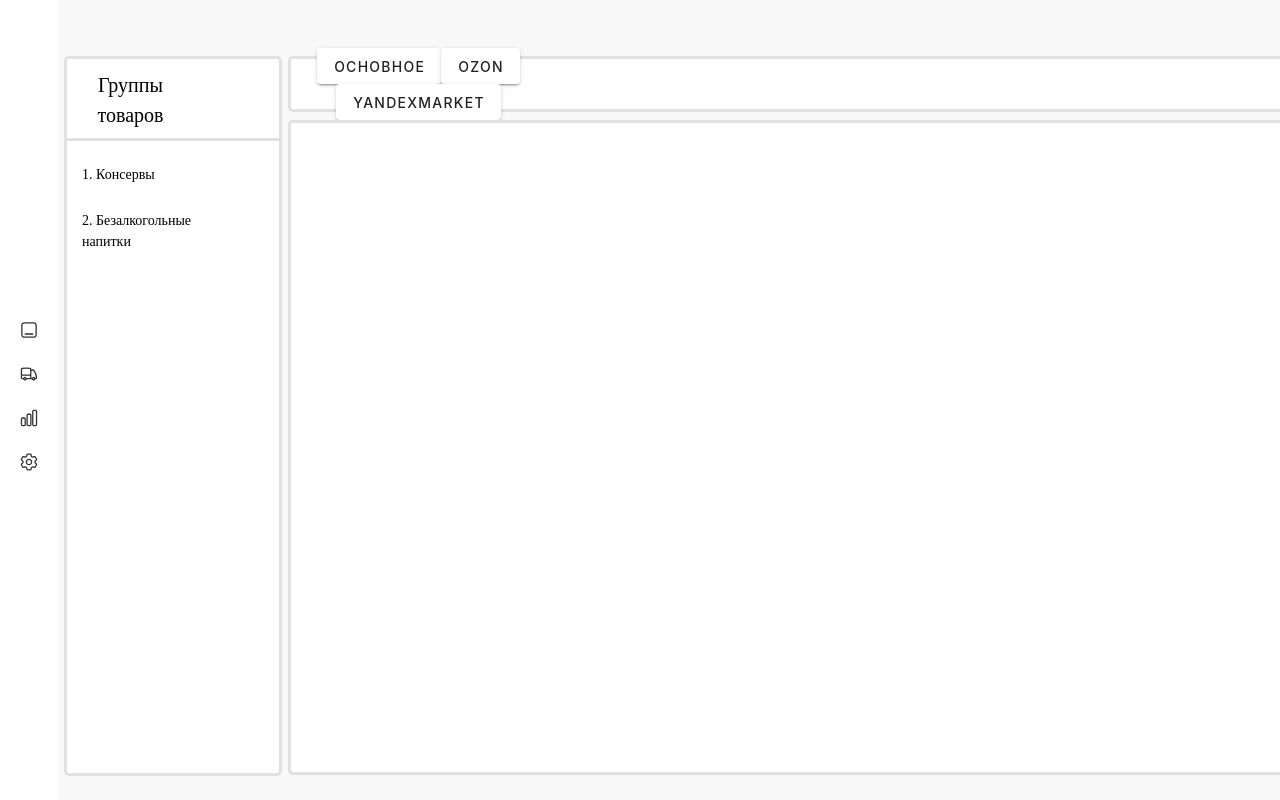
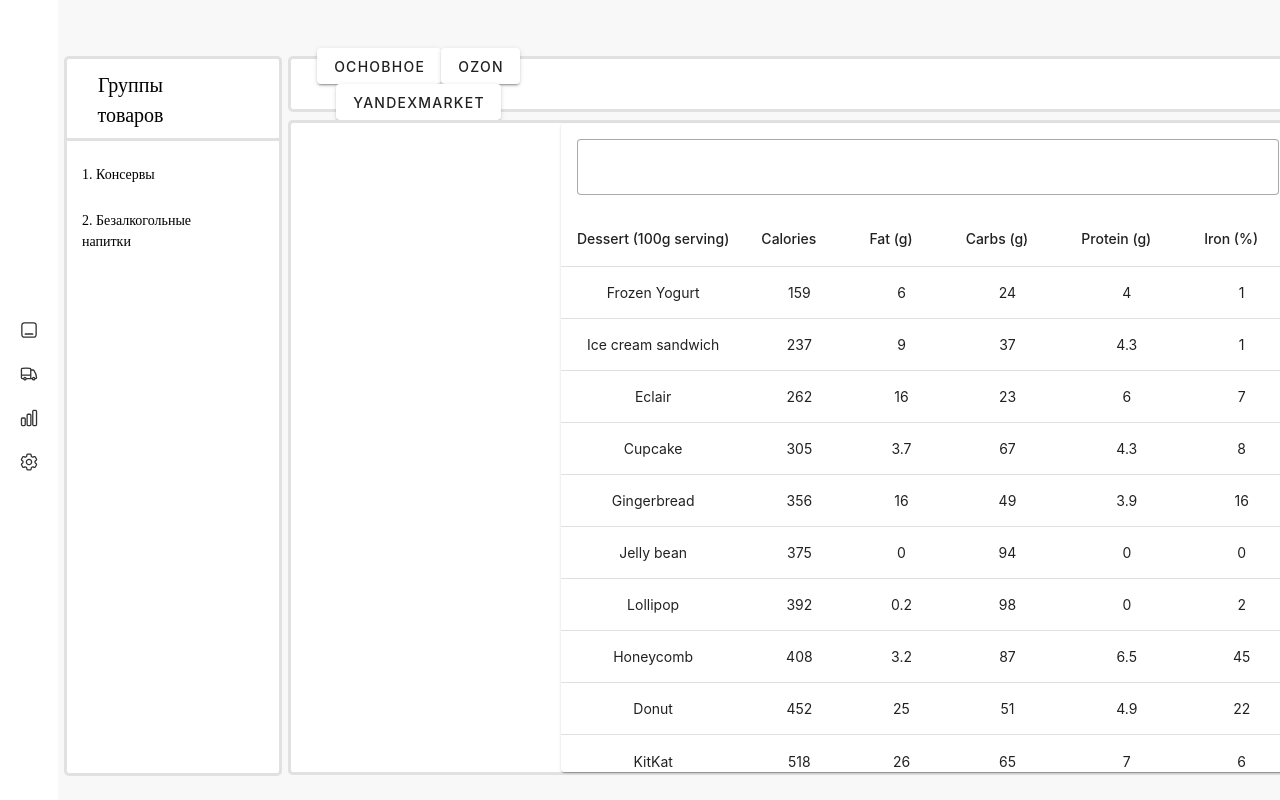
Before and after one commit to griga2/marketplace_entersight_adminpanel, a Vue app: page /products/preserves in a window 1280 px wide. Built offline with nearby package versions, Linux system fonts and the light colour scheme; a web font is replaced by a local one.

Commit message:
павапвап

```diff
--- a/src/views/LayoutVuew/LayoutVuew.vue
+++ b/src/views/LayoutVuew/LayoutVuew.vue
@@ -33,7 +33,8 @@ import { RouterView } from 'vue-router';
             </ProductsView>
 
             <section>
-            <Table><RouterView/></Table>
+            <Table></Table>
+
             </section>
         </main>
 
--- a/src/views/Products/Tables/PreservesTable.vue
+++ b/src/views/Products/Tables/PreservesTable.vue
@@ -1,10 +1,125 @@
 <template>
-    <section class="table">
-        <h2>Таблица Консервов</h2>
-        <!-- Здесь ваша таблица -->
-    </section>
-</template>
+    <v-card>
+      <template v-slot:text>
+        <v-text-field
+          v-model="search"
+          label="Search"
+          prepend-inner-icon="mdi-magnify"
+          variant="outlined"
+          hide-details
+          single-line
+        ></v-text-field>
+      </template>
 
-<style scoped>
+      <v-data-table
+        :headers="headers"
+        :items="desserts"
+        :search="search"
+      ></v-data-table>
+    </v-card>
+  </template>
 
-</style>
+  <script>
+    export default {
+      data() {
+        return {
+          search: '',
+          headers: [
+            {
+              align: 'start',
+              key: 'name',
+              sortable: false,
+              title: 'Dessert (100g serving)',
+            },
+            { key: 'calories', title: 'Calories' },
+            { key: 'fat', title: 'Fat (g)' },
+            { key: 'carbs', title: 'Carbs (g)' },
+            { key: 'protein', title: 'Protein (g)' },
+            { key: 'iron', title: 'Iron (%)' },
+          ],
+          desserts: [
+            {
+              name: 'Frozen Yogurt',
+              calories: 159,
+              fat: 6.0,
+              carbs: 24,
+              protein: 4.0,
+              iron: 1,
+            },
+            {
+              name: 'Ice cream sandwich',
+              calories: 237,
+              fat: 9.0,
+              carbs: 37,
+              protein: 4.3,
+              iron: 1,
+            },
+            {
+              name: 'Eclair',
+              calories: 262,
+              fat: 16.0,
+              carbs: 23,
+              protein: 6.0,
+              iron: 7,
+            },
+            {
+              name: 'Cupcake',
+              calories: 305,
+              fat: 3.7,
+              carbs: 67,
+              protein: 4.3,
+              iron: 8,
+            },
+            {
+              name: 'Gingerbread',
+              calories: 356,
+              fat: 16.0,
+              carbs: 49,
+              protein: 3.9,
+              iron: 16,
+            },
+            {
+              name: 'Jelly bean',
+              calories: 375,
+              fat: 0.0,
+              carbs: 94,
+              protein: 0.0,
+              iron: 0,
+            },
+            {
+              name: 'Lollipop',
+              calories: 392,
+              fat: 0.2,
+              carbs: 98,
+              protein: 0,
+              iron: 2,
+            },
+            {
+              name: 'Honeycomb',
+              calories: 408,
+              fat: 3.2,
+              carbs: 87,
+              protein: 6.5,
+              iron: 45,
+            },
+            {
+              name: 'Donut',
+              calories: 452,
+              fat: 25.0,
+              carbs: 51,
+              protein: 4.9,
+              iron: 22,
+            },
+            {
+              name: 'KitKat',
+              calories: 518,
+              fat: 26.0,
+              carbs: 65,
+              protein: 7,
+              iron: 6,
+            },
+          ],
+        }
+      },
+    }
+  </script>
--- a/src/views/Products/components/Table.vue
+++ b/src/views/Products/components/Table.vue
@@ -6,7 +6,7 @@
 <template>
 
         <section class="table">
-
+            <RouterView/>
         </section>
 
 </template>
```
